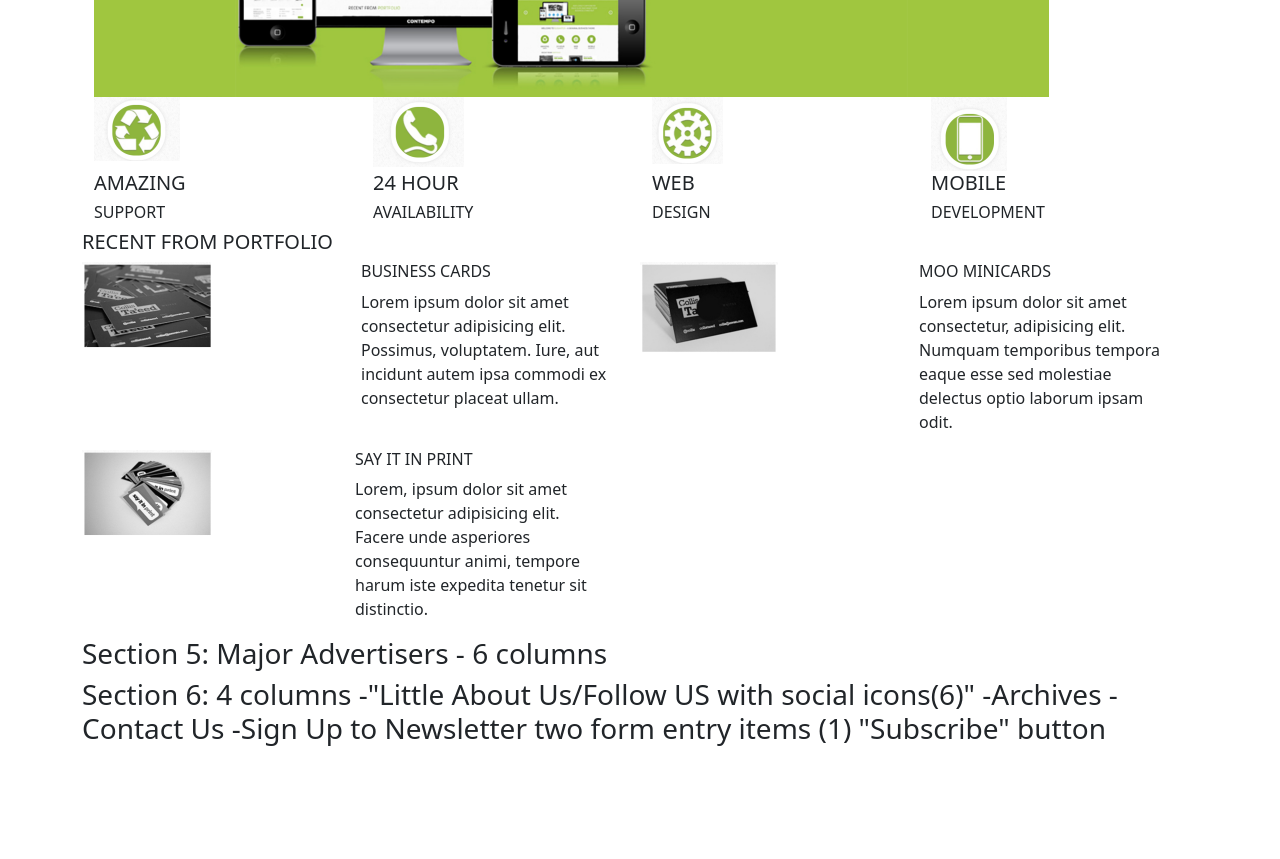
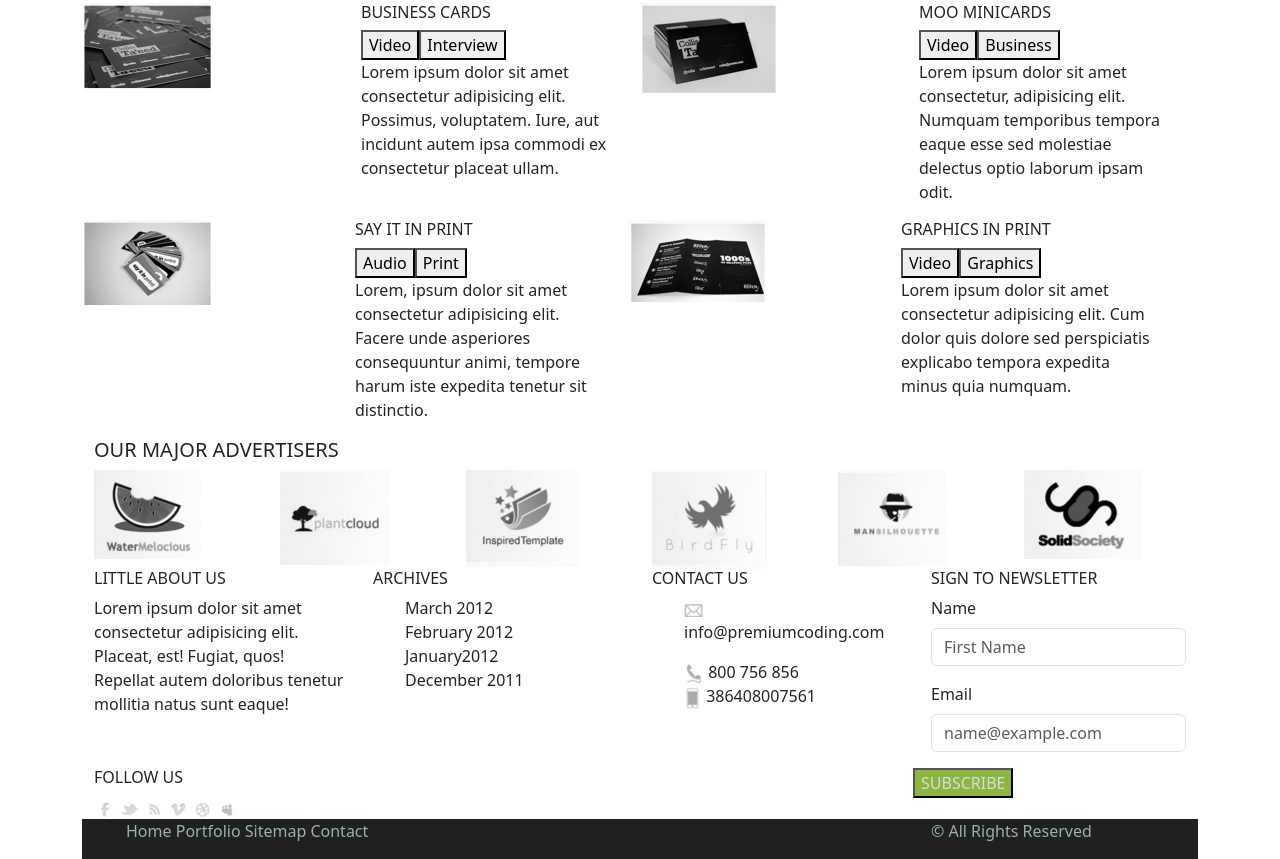
Before and after one commit to AJtheIII/Graphic_Umbrella, a plain HTML site: page index.html in a window 1280 px wide. Shown: the part 503-1362 px from the top of the page. Before the commit the page ends 1257 px from the top, so only its background shows below. Drawn offline with Linux system fonts and the light colour scheme.

Commit message:
All elements entered
Working on styling and spacing...ultimately, responsive because I forgot

```diff
--- a/css/style.css
+++ b/css/style.css
@@ -2,9 +2,45 @@
 
 .nav-buttons ul{
     list-style: none;
-    display:inline;
+
 }
 
 .nav-buttons li {
     display: inline;
 }
+
+.advertisers-container {
+    border-bottom: 20px;
+}
+
+
+.last-section {
+     border-top-width: 15px;
+}
+
+.archives-col ul{
+    list-style: none;
+}
+
+.contact-us ul {
+    list-style: none;
+}
+
+.subscribe-button button {
+    background-color:#8eb53e ;
+    color: #cee2e6;
+}
+
+.footer-container {
+    background-color:#202020 ;
+    color: #97b1b5;
+    border-top: 5px;
+}
+
+.footer-row ul{
+    list-style: none;
+}
+
+.footer-nav li{
+    display: inline;
+}
--- a/index.html
+++ b/index.html
@@ -12,7 +12,7 @@
     <div class="container header">
         <div class="row header-row">
             <div class="col-2 logo-image">
-                <img class ="img-fluid" src="./media/GUlogo.png">
+                <img class ="img-fluid" src="./media/GUlogo.png"></div>
             <div class="col-4 company-name"><h6>GraphicUmbrella</h6><p> Premium Style Free Graphics</p></div>
             <div class="col-6 nav-buttons">
                 <ul><li>HOME</li>
@@ -27,7 +27,7 @@
     <!--<h3>Section 2: HERO image 'lovely captions'</h3>-->
     <div class="container hero-image">
         <div class="row hero">
-            <div class="col-12"><img class src="./media/GUHeroImage.png"></div>
+            <div class="hero-image"><img class src="./media/GUHeroImage.png"></div>
         </div>
     </div>
     <!--<h3> Section 3: 4 columns each with icon and label</h3>-->
@@ -59,26 +59,90 @@
         <div class="row portfolio-row">
             <div class="col-6 "><h5>RECENT FROM PORTFOLIO</h5></div>
             <div class="row portfolio-row2">
-            <div class="col-3"><img class src="media/Portfolio1.png"></div>
-            <div class="col-3"><h6>BUSINESS CARDS</h6><p>Lorem ipsum dolor sit amet consectetur adipisicing elit. Possimus, voluptatem. Iure, aut incidunt autem ipsa commodi ex consectetur placeat ullam.</p></div>
-            <div class="col-3"><img class src="media/Portfolio3.png"></div>
-            <div class="col-3"><h6>MOO MINICARDS</h6><p>Lorem ipsum dolor sit amet consectetur, adipisicing elit. Numquam temporibus tempora eaque esse sed molestiae delectus optio laborum ipsam odit.</p></div>
+               <div class="col-3"><img class src="media/Portfolio1.png"></div>
+               <div class="col-3"><h6>BUSINESS CARDS</h6><button>Video</button><button>Interview</button><p>Lorem ipsum dolor sit amet consectetur adipisicing elit. Possimus, voluptatem. Iure, aut incidunt autem ipsa commodi ex consectetur placeat ullam.</p></div>
+               <div class="col-3"><img class src="media/Portfolio3.png"></div>
+               <div class="col-3"><h6>MOO MINICARDS</h6><button>Video</button><button>Business</button><p>Lorem ipsum dolor sit amet consectetur, adipisicing elit. Numquam temporibus tempora eaque esse sed molestiae delectus optio laborum ipsam odit.</p></div>
             <div class="row portfolio-row3">
                 <div class="col-3"><img class src="media/Portfolio2.png"></div>
-                <div class="col-3"><h6>SAY IT IN PRINT</h6><p>Lorem, ipsum dolor sit amet consectetur adipisicing elit. Facere unde asperiores consequuntur animi, tempore harum iste expedita tenetur sit distinctio.</p></div>
+                <div class="col-3"><h6>SAY IT IN PRINT</h6><button>Audio</button><button>Print</button><p>Lorem, ipsum dolor sit amet consectetur adipisicing elit. Facere unde asperiores consequuntur animi, tempore harum iste expedita tenetur sit distinctio.</p></div>
+                <div class="col-3"><img class src="media/Portfolio4.png"></div>
+                <div class="col-3"><h6>GRAPHICS IN PRINT</h6><button>Video</button><button>Graphics</button><p>Lorem ipsum dolor sit amet consectetur adipisicing elit. Cum dolor quis dolore sed perspiciatis explicabo tempora expedita minus quia numquam.</p></div>
             </div>
-
         </div>
     </div>
-    <h3> Section 5: Major Advertisers - 6 columns</h3>
-    <h3> Section 6: 4 columns
+    <!--<h3> Section 5: Major Advertisers - 6 columns</h3>-->
+    <div class="container advertisers-container">
+        <div class="row advertisers-tag">
+            <div class="col-6 adv-tag"> <h5>OUR MAJOR ADVERTISERS</h5></div>
+        </div>
+        <div class="row advertisers-logos">
+            <div class="col-2"><img class src="media/AdIcon1.png"></div>
+            <div class="col-2"><img class src="media/AdIcon2.png"></div>
+            <div class="col-2"><img class src="media/AdIcon3.png"></div>
+            <div class="col-2"><img class src="media/AdIcon4.png"></div>
+            <div class="col-2"><img class src="media/AdIcon5.png"></div>
+            <div class="col-2"><img class src="media/AdIcon6.png"></div>
+        </div>
+    </div>
+    <!--<h3> Section 6: 4 columns
         -"Little About Us/Follow US with social icons(6)"
         -Archives
         -Contact Us
         -Sign Up to Newsletter
            two form entry items
            (1) "Subscribe" button
-    </h3>
+    </h3>-->
+    <div class="container last-section">
+        <div class="row labu-section">
+            <div class="col-3 LABU-col"><h6>LITTLE ABOUT US</h6><p>Lorem ipsum dolor sit amet consectetur adipisicing elit. Placeat, est! Fugiat, quos! Repellat autem doloribus tenetur mollitia natus sunt eaque!</p></div>
+            <div class="col-3 archives-col"><h6>ARCHIVES</h6>
+                <ul>
+                    <li>March 2012</li>
+                    <li>February 2012</li>
+                    <li>January2012</li>
+                    <li>December 2011</li>
+                </ul>
+            </div>
+            <div class="col-3 contact-us"><h6>CONTACT US</h6>
+                <ul>
+                    <li><img class="img-fluid" src="media/Contact1.png"> <p>info@premiumcoding.com</p></li>
+                    <li><img src="media/Contact2.png"> 800 756 856</li>
+                    <li><img src="media/Contact3.png"> 386408007561</li>
+                </ul>
+            </div>
+            <div class="col-3 contact-us"><h6>SIGN TO NEWSLETTER</h6>
+                <div class="mb-3">
+                    <label for="exampleFormControlInput1" class="form-label">Name</label>
+                    <input type="email" class="form-control" id="exampleFormControlInput1" placeholder="First Name">
+                </div>
+                <div class="mb-3">
+                    <label for="exampleFormControlInput1" class="form-label">Email</label>
+                    <input type="email" class="form-control" id="exampleFormControlInput1" placeholder="name@example.com">
+                </div>
 
+            </div>
+        <div class="row last-line">
+            <div class="col-3 follow-us" ><h6>FOLLOW US</h6><img src="media/socials.png"></div>
+            <div class="col-6 spacing"></div>
+            <div class="col-3 subscribe-button"><button>SUBSCRIBE</button></div>
+
+        </div>
+    </div>
+    </div>
+    <div class="container footer-container">
+        <div class="row footer-row">
+            <div class ="col-4 footer-nav">
+                <ul>
+                    <li>Home</li>
+                    <li>Portfolio</li>
+                    <li>Sitemap</li>
+                    <li>Contact</li>
+                </ul>
+            </div>
+            <div class="col-5 footer-spacing"></div>
+            <div class="col-3 copy-right">© All Rights Reserved</div>
+        </div>
+    </div>
 </body>
 </html>
```
Also changed, not shown: media/AdIcon1.png (added), media/AdIcon2.png (added), media/AdIcon3.png (added), media/AdIcon4.png (added), media/AdIcon5.png (added), media/AdIcon6.png (added), media/Contact1.png (added), media/Contact2.png (added), media/Contact3.png (added), media/socials.png (added).
